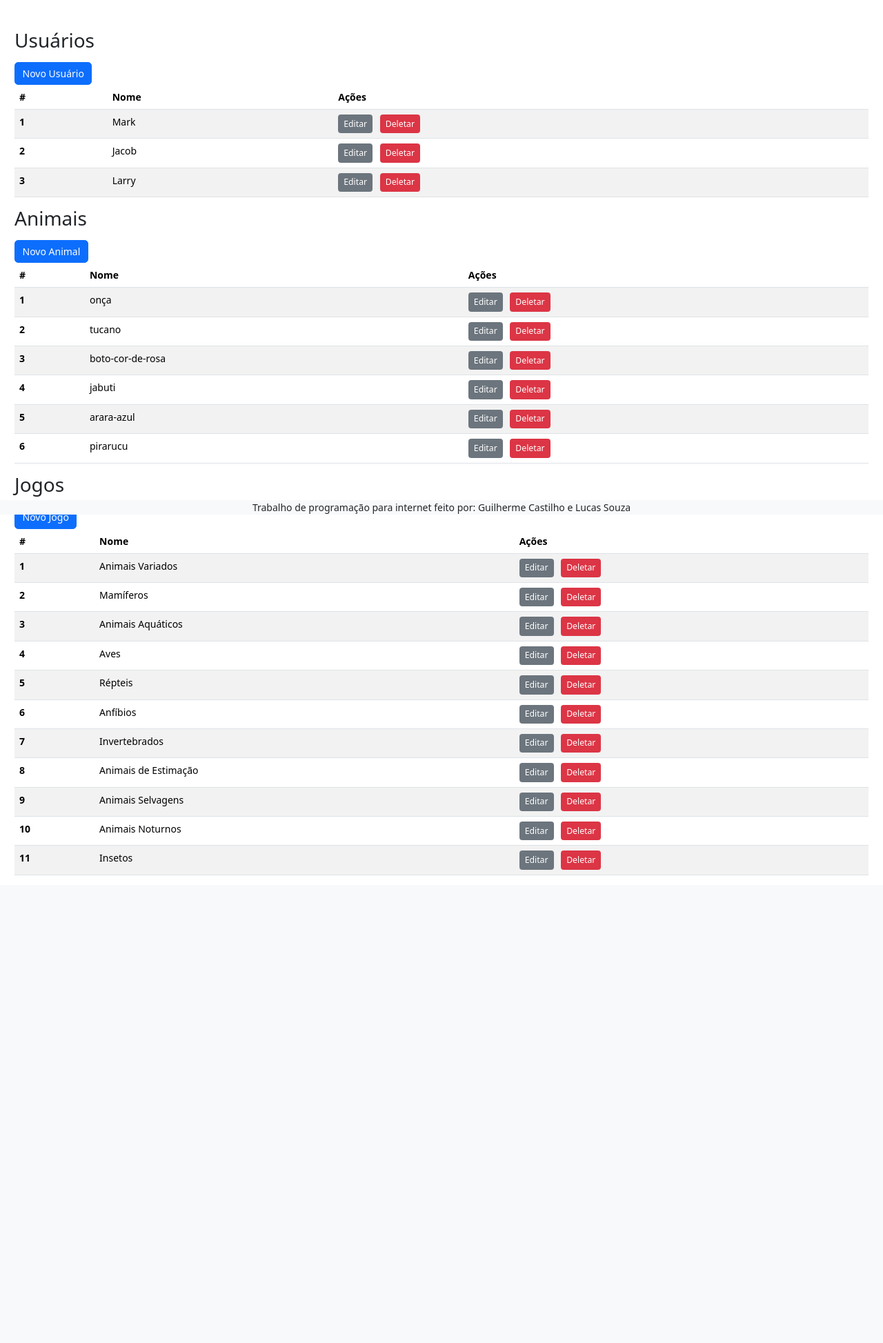
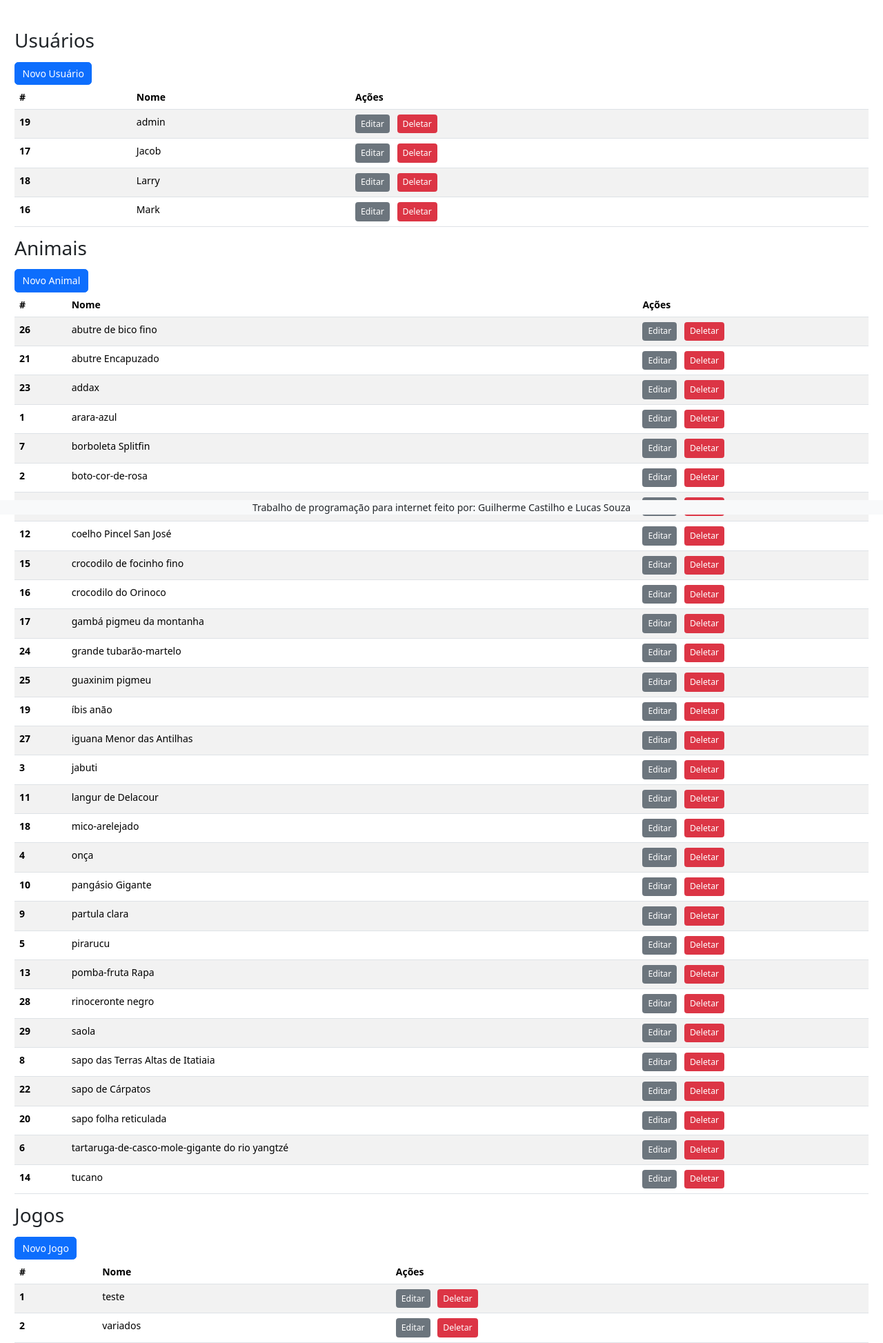
Before and after one commit to lucasgdutra/ufu_ppi_trabalho_final_php, a PHP site: page /admin in a window 1280 px wide. Shown: the part 54-2001 px from the top of the page at 69% size. Before the commit the page ends 1323 px from the top, so only its background shows below. Run offline with PHP 8.4, Linux system fonts and the light colour scheme; a user stored in the database is signed in; data comes from the database, SQL or seed files in the repository; some libraries are stand-ins or nearby versions.

Commit message:
inicio admin

```diff
--- a/admin/index.php
+++ b/admin/index.php
@@ -8,11 +8,32 @@ if (!isset($_SESSION['user_is_admin']) || $_SESSION['user_is_admin'] !== true) {
   header('Location: /jogos');
   exit;
 }
+
+require_once "../classes/Database.php";
+
+$database = new Database('mysql');
+$conn = $database->getConnection();
+
+
+$usersSql = "SELECT id, nome FROM usuarios order by nome asc";
+$stmt = $conn->prepare($usersSql);
+$stmt->execute();
+$users = $stmt->fetchAll(PDO::FETCH_ASSOC);
+
+
+$animaisSql = "SELECT id, nome FROM animais order by nome asc";
+$stmt = $conn->prepare($animaisSql);
+$stmt->execute();
+$animais = $stmt->fetchAll(PDO::FETCH_ASSOC);
+
+$jogosSql = "SELECT id, nome FROM jogos order by nome asc";
+$stmt = $conn->prepare($jogosSql);
+$stmt->execute();
+$jogos = $stmt->fetchAll(PDO::FETCH_ASSOC);
+
+$links = ["/css/admin.css"];
+include '../includes/navbar.php';
 ?>
-
-<?php
-$links = ["/css/admin.css"];
-include '../includes/navbar.php'; ?>
 <main class="container">
   <div class="container mt-5">
     <h2 class="mb-3">Usuários</h2>
@@ -67,33 +88,16 @@ include '../includes/navbar.php'; ?>
         </tr>
       </thead>
       <tbody id="user-table">
+        <?php foreach ($users as $user) : ?>
           <tr>
-          <th scope="row">1</th>
-
-          <td>Mark</td>
+            <th scope="row"><?php echo htmlspecialchars($user['id']); ?></th>
+            <td><?php echo htmlspecialchars($user['nome']); ?></td>
             <td>
               <button class="btn btn-secondary btn-sm me-2">Editar</button>
               <button class="btn btn-danger btn-sm">Deletar</button>
             </td>
           </tr>
-        <tr>
-          <th scope="row">2</th>
-
-          <td>Jacob</td>
-          <td>
-            <button class="btn btn-secondary btn-sm me-2">Editar</button>
-            <button class="btn btn-danger btn-sm">Deletar</button>
-          </td>
-        </tr>
-        <tr>
-          <th scope="row">3</th>
-
-          <td>Larry</td>
-          <td>
-            <button class="btn btn-secondary btn-sm me-2">Editar</button>
-            <button class="btn btn-danger btn-sm">Deletar</button>
-          </td>
-        </tr>
+        <?php endforeach; ?>
       </tbody>
     </table>
 
@@ -160,60 +164,16 @@ include '../includes/navbar.php'; ?>
         </tr>
       </thead>
       <tbody id="animals-table">
+        <?php foreach ($animais as $animal) : ?>
           <tr>
-          <th scope="row">1</th>
-          <td>onça</td>
-
+            <th scope="row"><?php echo htmlspecialchars($animal['id']); ?></th>
+            <td><?php echo htmlspecialchars($animal['nome']); ?></td>
             <td>
               <button class="btn btn-secondary btn-sm me-2">Editar</button>
               <button class="btn btn-danger btn-sm">Deletar</button>
             </td>
           </tr>
-        <tr>
-          <th scope="row">2</th>
-          <td>tucano</td>
-
-          <td>
-            <button class="btn btn-secondary btn-sm me-2">Editar</button>
-            <button class="btn btn-danger btn-sm">Deletar</button>
-          </td>
-        </tr>
-        <tr>
-          <th scope="row">3</th>
-          <td>boto-cor-de-rosa</td>
-
-          <td>
-            <button class="btn btn-secondary btn-sm me-2">Editar</button>
-            <button class="btn btn-danger btn-sm">Deletar</button>
-          </td>
-        </tr>
-        <tr>
-          <th scope="row">4</th>
-          <td>jabuti</td>
-
-          <td>
-            <button class="btn btn-secondary btn-sm me-2">Editar</button>
-            <button class="btn btn-danger btn-sm">Deletar</button>
-          </td>
-        </tr>
-        <tr>
-          <th scope="row">5</th>
-          <td>arara-azul</td>
-
-          <td>
-            <button class="btn btn-secondary btn-sm me-2">Editar</button>
-            <button class="btn btn-danger btn-sm">Deletar</button>
-          </td>
-        </tr>
-        <tr>
-          <th scope="row">6</th>
-          <td>pirarucu</td>
-
-          <td>
-            <button class="btn btn-secondary btn-sm me-2">Editar</button>
-            <button class="btn btn-danger btn-sm">Deletar</button>
-          </td>
-        </tr>
+        <?php endforeach; ?>
       </tbody>
     </table>
 
@@ -246,41 +206,15 @@ include '../includes/navbar.php'; ?>
             </div>
             <div class="mb-3 container">
               <label for="Animais" class="form-label">Animais</label>
-              <div class="row flex-wrap">
-                <div class="form-check form-switch col">
-                  <input class="form-check-input" type="checkbox" value="onça" role="switch" name="animais[]" />
-                  <label class="form-check-label" for="onça"> onça </label>
+              <div class="row">
+                <?php foreach ($animais as $animal) : ?>
+
+
+                  <div class="form-check form-switch col-12 col-sm-6 col-md-4 col-xl-3 text-truncate">
+                    <input class="form-check-input" type="checkbox" value="<?php echo htmlspecialchars($animal['nome']); ?>" role="switch" name="animais[]" />
+                    <label class="form-check-label " for="<?php echo htmlspecialchars($animal['nome']); ?>"><?php echo htmlspecialchars($animal['nome']); ?></label>
                   </div>
-                <div class="form-check form-switch col">
-                  <input class="form-check-input" type="checkbox" value="tucano" role="switch" name="animais[]" />
-                  <label class="form-check-label" for="tucano">
-                    tucano
-                  </label>
-                </div>
-                <div class="form-check form-switch col">
-                  <input class="form-check-input" type="checkbox" value="boto-cor-de-rosa" role="switch" name="animais[]" />
-                  <label class="form-check-label" for="boto-cor-de-rosa">
-                    boto-cor-de-rosa
-                  </label>
-                </div>
-                <div class="form-check form-switch col">
-                  <input class="form-check-input" type="checkbox" value="jabuti" role="switch" name="animais[]" />
-                  <label class="form-check-label" for="jabuti">
-                    jabuti
-                  </label>
-                </div>
-                <div class="form-check form-switch col">
-                  <input class="form-check-input" type="checkbox" value="arara-azul" role="switch" name="animais[]" />
-                  <label class="form-check-label" for="arara-azul">
-                    arara-azul
-                  </label>
-                </div>
-                <div class="form-check form-switch col">
-                  <input class="form-check-input" type="checkbox" value="pirarucu" role="switch" name="animais[]" />
-                  <label class="form-check-label" for="pirarucu">
-                    pirarucu
-                  </label>
-                </div>
+                <?php endforeach; ?>
               </div>
             </div>
             <button type="submit" class="btn btn-outline-success">
@@ -305,105 +239,17 @@ include '../includes/navbar.php'; ?>
         </tr>
       </thead>
       <tbody id="animals-table">
+        <?php foreach ($jogos as $jogo) : ?>
           <tr>
-          <th scope="row">1</th>
-          <td>Animais Variados</td>
+            <th scope="row"><?php echo htmlspecialchars($jogo['id']); ?> </th>
+            <td><?php echo htmlspecialchars($jogo['nome']); ?></td>
 
             <td>
               <button class="btn btn-secondary btn-sm me-2">Editar</button>
               <button class="btn btn-danger btn-sm">Deletar</button>
             </td>
           </tr>
-        <tr>
-          <th scope="row">2</th>
-          <td>Mamíferos</td>
-
-          <td>
-            <button class="btn btn-secondary btn-sm me-2">Editar</button>
-            <button class="btn btn-danger btn-sm">Deletar</button>
-          </td>
-        </tr>
-        <tr>
-          <th scope="row">3</th>
-          <td>Animais Aquáticos</td>
-
-          <td>
-            <button class="btn btn-secondary btn-sm me-2">Editar</button>
-            <button class="btn btn-danger btn-sm">Deletar</button>
-          </td>
-        </tr>
-        <tr>
-          <th scope="row">4</th>
-          <td>Aves</td>
-
-          <td>
-            <button class="btn btn-secondary btn-sm me-2">Editar</button>
-            <button class="btn btn-danger btn-sm">Deletar</button>
-          </td>
-        </tr>
-        <tr>
-          <th scope="row">5</th>
-          <td>Répteis</td>
-
-          <td>
-            <button class="btn btn-secondary btn-sm me-2">Editar</button>
-            <button class="btn btn-danger btn-sm">Deletar</button>
-          </td>
-        </tr>
-        <tr>
-          <th scope="row">6</th>
-          <td>Anfíbios</td>
-
-          <td>
-            <button class="btn btn-secondary btn-sm me-2">Editar</button>
-            <button class="btn btn-danger btn-sm">Deletar</button>
-          </td>
-        </tr>
-        <tr>
-          <th scope="row">7</th>
-          <td>Invertebrados</td>
-
-          <td>
-            <button class="btn btn-secondary btn-sm me-2">Editar</button>
-            <button class="btn btn-danger btn-sm">Deletar</button>
-          </td>
-        </tr>
-        <tr>
-          <th scope="row">8</th>
-          <td>Animais de Estimação</td>
-
-          <td>
-            <button class="btn btn-secondary btn-sm me-2">Editar</button>
-            <button class="btn btn-danger btn-sm">Deletar</button>
-          </td>
-        </tr>
-        <tr>
-          <th scope="row">9</th>
-          <td>Animais Selvagens</td>
-
-          <td>
-            <button class="btn btn-secondary btn-sm me-2">Editar</button>
-            <button class="btn btn-danger btn-sm">Deletar</button>
-          </td>
-        </tr>
-        <tr>
-          <th scope="row">10</th>
-          <td>Animais Noturnos</td>
-
-          <td>
-            <button class="btn btn-secondary btn-sm me-2">Editar</button>
-            <button class="btn btn-danger btn-sm">Deletar</button>
-          </td>
-        </tr>
-        <tr>
-          <th scope="row">11</th>
-          <td>Insetos</td>
-
-          <td>
-            <button class="btn btn-secondary btn-sm me-2">Editar</button>
-            <button class="btn btn-danger btn-sm">Deletar</button>
-          </td>
-        </tr>
+        <?php endforeach; ?>
       </tbody>
     </table>
   </div>
--- /dev/null
+++ b/phpinfo.php
@@ -0,0 +1,2 @@
+<?php
+phpinfo();
```
Also changed, not shown: jogos/index.php (+11 -1 lines), img/card-back-old.webp (added), img/card-back.webp, img/profile_photos/profile_65580a917fd947.17915207.jpg (added), img/profile_photos/profile_65580a917fd947.17915207.webp (added). Lines whose indentation alone changed are shown as unchanged.
